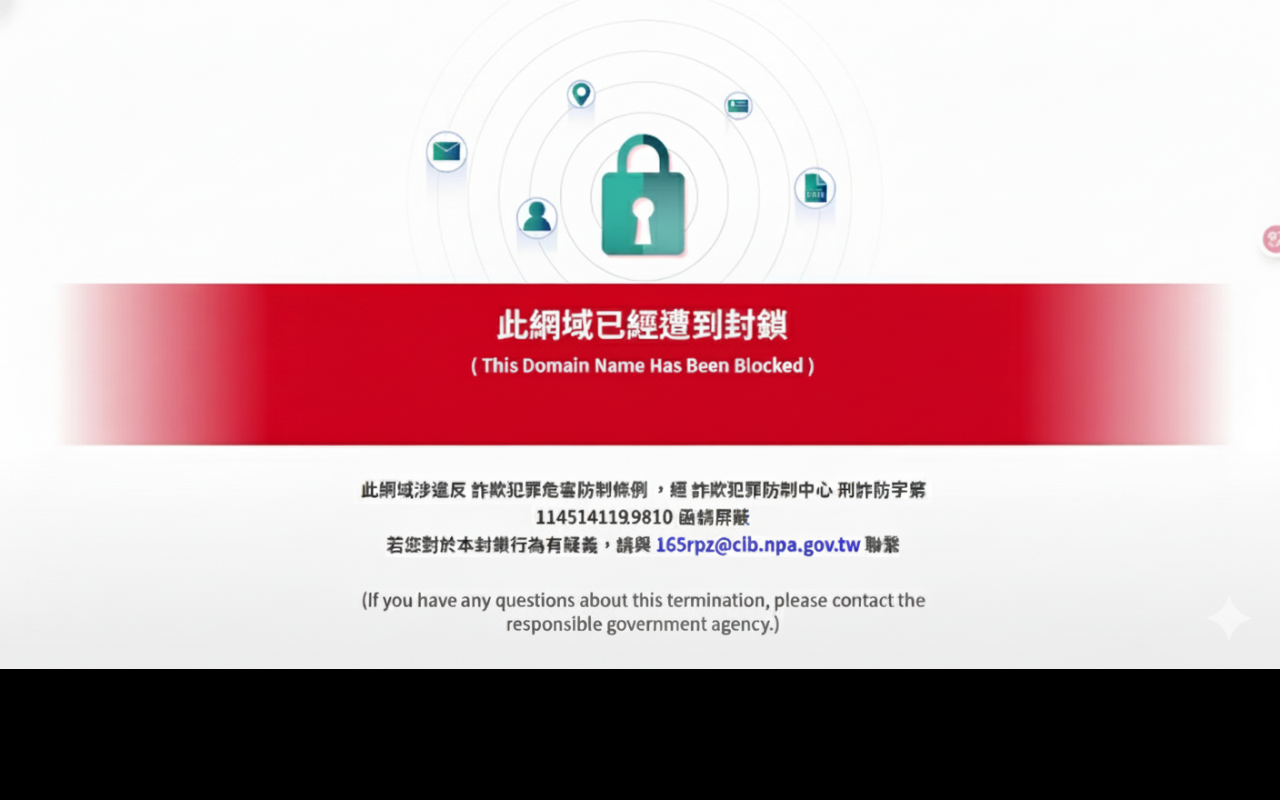
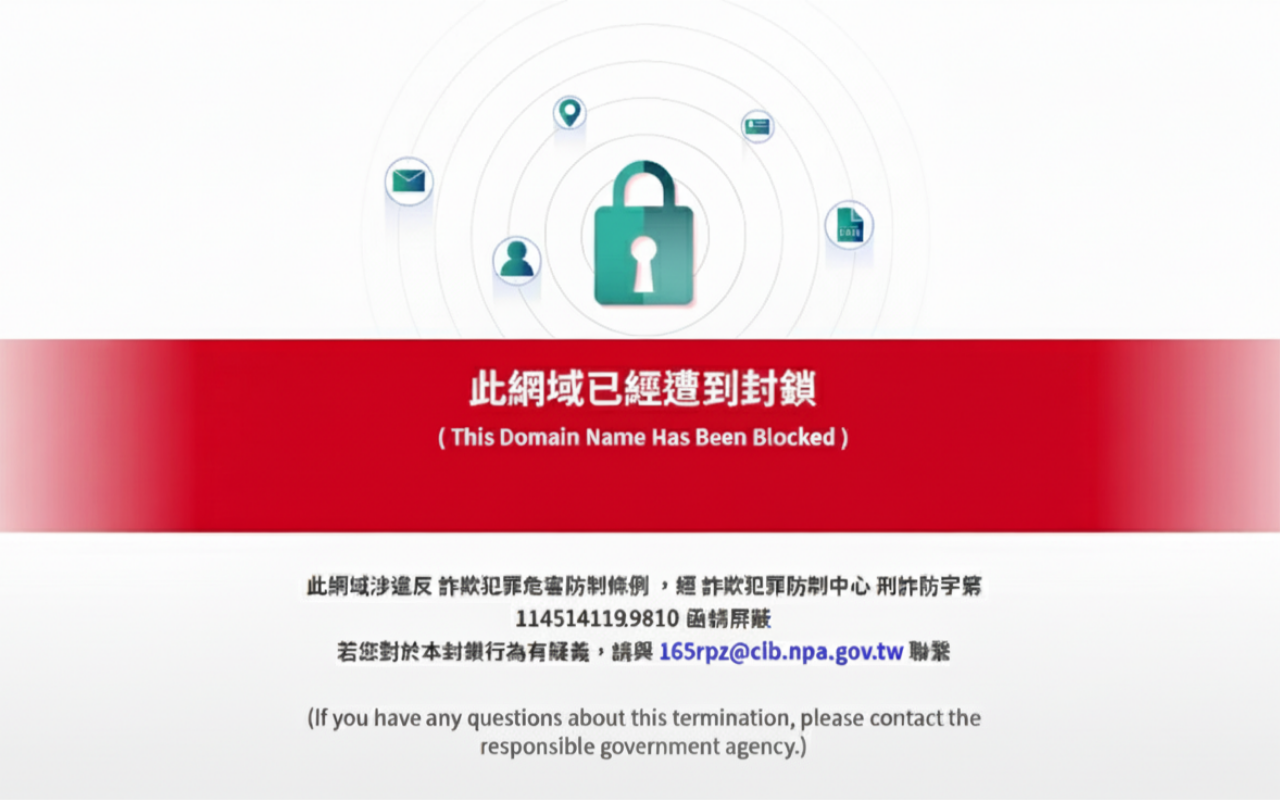
Before and after one commit to LangCheng945/main, a plain HTML site: page index.html in a window 1280 px wide. Drawn offline with Linux system fonts and the light colour scheme.

Commit message:
Update index.html

```diff
--- a/index.html
+++ b/index.html
@@ -1,13 +1,31 @@
+<!DOCTYPE html>
+<html lang="zh-Hant">
+<head>
+<meta charset="UTF-8" />
+<meta name="viewport" content="width=device-width, initial-scale=1.0" />
+<title>此網域已經遭到封鎖</title>
+
 <style>
-body {
+html, body {
   margin: 0;
-  background: #000;
+  height: 100%;
 }
+
 .bg {
+  position: fixed;
+  top: 0;
+  left: 0;
   width: 100%;
-  height: auto;
-  display: block;
+  height: 100%;
+  object-fit: cover;       /* 保持比例並裁切 */
+  object-position: center; /* 永遠置中顯示 */
 }
 </style>
 
-<img class="bg" src="blocked.png">
+</head>
+<body>
+
+<img src="blocked.png" class="bg" alt="封鎖頁">
+
+</body>
+</html>
```
